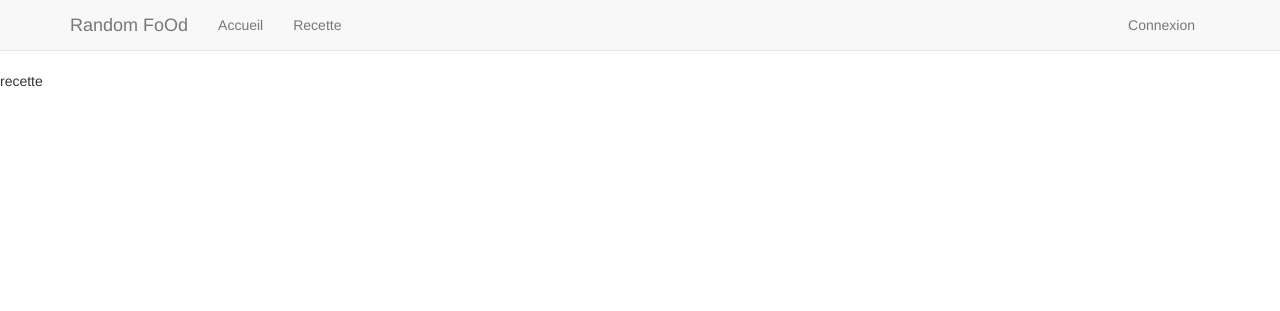
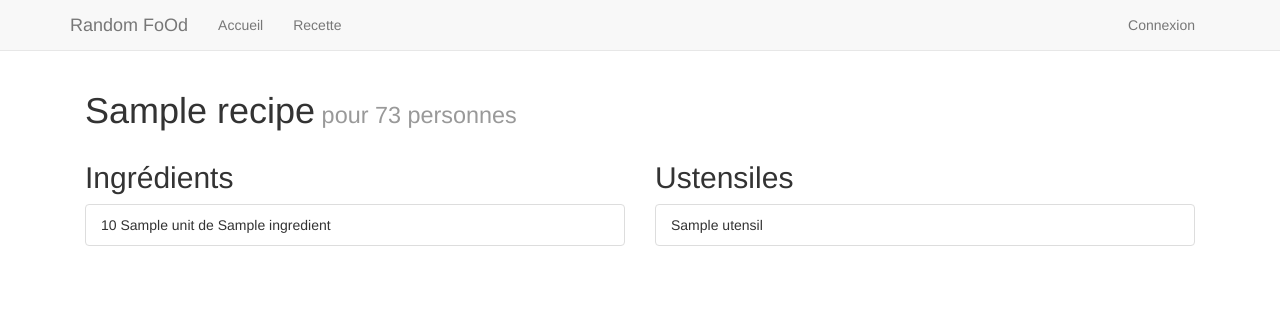
Before and after one commit to poulp/randomfoOd, a Django app: template pweb/templates/recette/home.html in a window 1280 px wide. Shown: the top 311 px of the page. Run offline with Django 3.2, Linux system fonts and the light colour scheme; the template is opened without the code that fills it: most values are stand-ins (such as "Sample title", 1, 10 or a date in 2020); parts of the project's set-up code (start-up, migrations or seed data) failed here and were passed over.

Commit message:
permier jet generation recette user

```diff
--- /dev/null
+++ b/pweb/pweb/recette/templatetags/recipe_extra.py
@@ -0,0 +1,7 @@
+from django import template
+
+register = template.Library()
+
+@register.filter
+def random_title(recipe):
+    return recipe.get_title()
--- a/pweb/pweb/settings.py
+++ b/pweb/pweb/settings.py
@@ -127,6 +127,7 @@ INSTALLED_APPS = (
     'django.contrib.staticfiles',
 	'south',
 	'debug_toolbar',
+    'pweb.recette',
     # Uncomment the next line to enable the admin:
     # 'django.contrib.admin',
     # Uncomment the next line to enable admin documentation:
--- a/pweb/templates/base.html
+++ b/pweb/templates/base.html
@@ -2,6 +2,7 @@
 <!DOCTYPE html>
 <html>
     <head>
+        <meta charset="UTF-8" />
         <meta name="viewport" content="width=device-width, initial-scale=1.0"></meta>
         <link rel="stylesheet" media="screen" href="{% static "css/bootstrap.min.css" %}" >
         <link rel="stylesheet" type="text/css" href="{% static "css/main.css" %}" >
--- a/pweb/templates/recette/home.html
+++ b/pweb/templates/recette/home.html
@@ -1,5 +1,29 @@
 {% extends "base.html" %}
+{% load recipe_extra %}
 
 {% block content %}
-    recette
+<div class="container">
+    <div class="col-md-12">
+        <h1>{{ recipe|random_title }}<small> pour 73 personnes</small></h1>
+    </div>
+</div>
+<div class="container">
+    <div class="col-md-6">
+        <h2>Ingrédients</h2>
+        <ul class="list-group">
+            {% for ingredient in recipe.ingredient %}
+            <li class="list-group-item">{{ ingredient.quantity }} {{ ingredient.unit }} de {{ ingredient.name }}</li>
+            {% endfor %}
+        </ul>
+    </div>
+    <div class="col-md-6">
+        <h2>Ustensiles</h2>
+        <ul class="list-group">
+            {% for utensil in recipe.utensil %}
+            <li class="list-group-item">{{ utensil.name }}</li>
+            {% endfor %}
+        </ul>
+
+    </div>
+</div>
 {% endblock %}
```
Also changed, not shown: pweb/pweb/recette/utils.py (+42 -4 lines), pweb/pweb/recette/views.py (+7 -2 lines), pweb/pweb/recette/templatetags/__init__.py (added).
